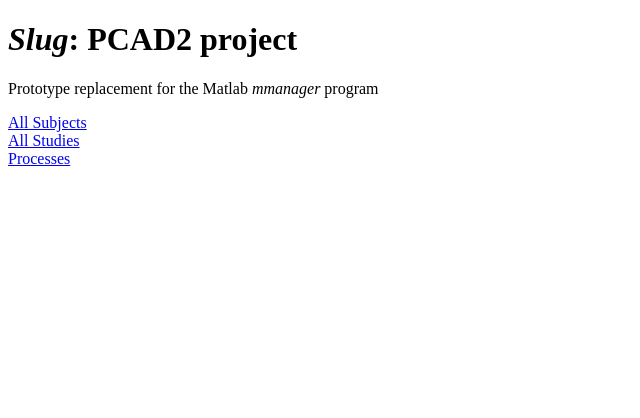
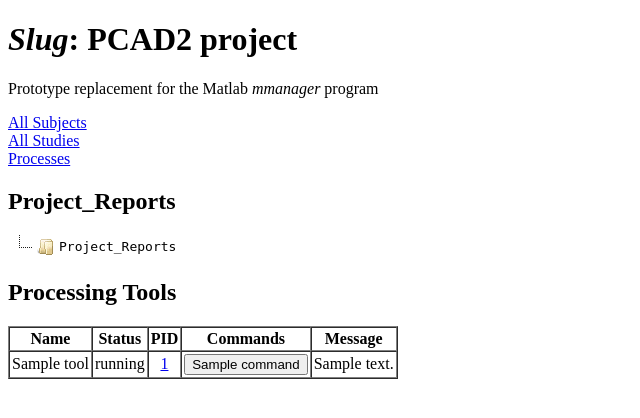
Before and after one commit to patbolan/slug, a Flask app: template templates/index.html in a window 1280 px wide. Shown: the top 418 px of the page, without its empty margins (0-640 px from the left). Run offline with Flask 3, Linux system fonts and the light colour scheme; the template is opened without the code that fills it: most values are stand-ins (such as "Sample title", 1, 10 or a date in 2020).

Commit message:
Added project-level tools

```diff
--- a/app.py
+++ b/app.py
@@ -10,8 +10,9 @@ from utils import (  # Import the utility functions
     get_file_tree,
     get_series_number_from_folder,
     get_process_file_path,
+    get_data_folder
 )
-from tools.utils import get_tools_for_study, get_tools_for_subject, execute_tool
+from tools.utils import get_tools_for_study, get_tools_for_subject, get_tools_for_project, execute_tool
 from tools.process_manager import ProcessManager
 
 import os
@@ -46,7 +47,20 @@ def handle_method_override():
 # Home
 @app.route('/')
 def index():
-    return render_template('index.html')
+
+    # Generate file tree for the Project_reports
+    project_reports_path = os.path.join(get_data_folder(), 'Project_Reports')
+    if os.path.isdir(project_reports_path):
+        file_tree = get_file_tree(project_reports_path)
+    else:
+        file_tree = []
+
+    # Get toolset
+    toolset = get_tools_for_project()
+
+    return render_template('index.html',
+                           toolset=toolset,
+                           file_tree=file_tree)
 
 # List all subjects
 @app.route('/subjects')
@@ -180,6 +194,7 @@ def study(subject_name, study_name):
 # But using the "path:" keyword, all the path information after will get assigned to one variable
 @app.route('/viewer/subjects/<subject_name>/studies/<study_name>/files/<path:file_relative_path>', methods=['GET', 'PUT'])
 @app.route('/viewer/subjects/<subject_name>/files/<path:file_relative_path>', methods=['GET', 'PUT'])
+@app.route('/viewer/files/<path:file_relative_path>', methods=['GET', 'PUT'])
 @app.route('/viewer/process/<process_id>/files/<path:file_relative_path>', methods=['GET', 'PUT'])
 def file_viewer(file_relative_path, subject_name=None, study_name=None, process_id=None):
     print(f'file_viewer: subject_name={subject_name}, file_relative_path={file_relative_path}, study_name={study_name}, process_id={process_id}')
@@ -196,9 +211,8 @@ def file_viewer(file_relative_path, subject_name=None, study_name=None, process_
         file_path = get_process_file_path(process_id, file_relative_path)
         readonly = True
     else:
-        # Todo: project-associated files? Reports?
-        print('file_viewer: unsupported file association')
-        abort(404)
+        file_path = os.path.join(get_data_folder(), file_relative_path)
+        readonly = False
 
     # HACK - the javascript sometimes adds an extra path delimiter.
     file_path = re.sub(r'/+', '/', file_path)
@@ -352,16 +366,19 @@ def dicom_series_viewer(subject_name, study_name, series_relative_path):
     return render_template('dicom_series.html', dicom_urls=dicom_urls)
 
 
-
+# TODO Not sure this function is used. There's a edit_file_page, and a file_viewer. Clean up
 @app.route('/edit/subjects/<subject_name>/studies/<study_name>/<path:file_relative_path>', methods=['POST'])
 @app.route('/edit/subjects/<subject_name>/<path:file_relative_path>', methods=['POST'])
-def edit_file(subject_name, study_name=None, file_relative_path=None):
+@app.route('/edit/<path:file_relative_path>', methods=['POST'])
+def edit_file(subject_name=None, study_name=None, file_relative_path=None):
 
     # Construct the full file path based on whether study_name is provided
     if study_name:
         file_path = get_study_file_path(subject_name, study_name, file_relative_path)
+    elif subject_name:
+        file_path = get_subject_file_path(subject_name, file_relative_path)
     else:
-        file_path = get_subject_file_path(subject_name, file_relative_path)
+        file_path = os.path.join(get_data_folder(), file_relative_path)
 
     # Check if the file exists
     if not os.path.isfile(file_path):
@@ -380,12 +397,15 @@ def edit_file(subject_name, study_name=None, file_relative_path=None):
 
 @app.route('/edit-page/subjects/<subject_name>/studies/<study_name>/<path:file_relative_path>', methods=['GET'])
 @app.route('/edit-page/subjects/<subject_name>/<path:file_relative_path>', methods=['GET'])
-def edit_file_page(subject_name, study_name=None, file_relative_path=None):
+@app.route('/edit-page/<path:file_relative_path>', methods=['GET'])
+def edit_file_page(subject_name=None, study_name=None, file_relative_path=None):
     # Construct the full file path based on whether study_name is provided
     if study_name:
         file_path = get_study_file_path(subject_name, study_name, file_relative_path)
+    elif subject_name:
+        file_path = get_subject_file_path(subject_name, file_relative_path)
     else:
-        file_path = get_subject_file_path(subject_name, file_relative_path)
+        file_path = os.path.join(get_data_folder(), file_relative_path)
 
     # Check if the file exists
     if not os.path.isfile(file_path):
@@ -402,10 +422,11 @@ def edit_file_page(subject_name, study_name=None, file_relative_path=None):
                            filepath=file_relative_path,
                            content=content)
 
-# Tool commands. Supports both study-level and subject-level tools.
+# Tool commands. Supports study-level, subject-level, and project-level tools.
+@app.route('/tools/<tool_name>/<command>/', methods=['POST'])
 @app.route('/tools/<tool_name>/<command>/subjects/<subject_name>/', methods=['POST'])
 @app.route('/tools/<tool_name>/<command>/subjects/<subject_name>/studies/<study_name>/', methods=['POST'])
-def tool_command(tool_name, command, subject_name, study_name=None):
+def tool_command(tool_name, command, subject_name=None, study_name=None):
 
     print(f"Tool: {tool_name}, Command: {command}, Subject: {subject_name}, Study: {study_name}")
     execute_tool(tool_name, command, subject_name, study_name)
--- a/templates/index.html
+++ b/templates/index.html
@@ -2,6 +2,17 @@
 <html>
 <head>
     <title>Slug: PCAD2 project</title>
+    <!-- Include jsTree CSS -->
+    <link rel="stylesheet" href="https://cdnjs.cloudflare.com/ajax/libs/jstree/3.3.12/themes/default/style.min.css" />
+    <!-- Include jQuery -->
+    <script src="https://cdnjs.cloudflare.com/ajax/libs/jquery/3.6.0/jquery.min.js"></script>
+    <!-- Include jsTree JavaScript -->
+    <script src="https://cdnjs.cloudflare.com/ajax/libs/jstree/3.3.12/jstree.min.js"></script>
+    <style>
+        #file-tree {
+            font-family: monospace; /* Use fixed-width font */
+        }
+    </style>
 </head>
 <body>
     <h1><i>Slug</i>: PCAD2 project</h1>
@@ -12,5 +23,116 @@
     <a href="{{ url_for('studies') }}">All Studies</a>
     <br>
     <a href="{{ url_for('processes') }}">Processes</a>
+
+    {% if file_tree %}
+    <h2>Project_Reports</h2>
+    <div id="file-tree"></div>
+
+    <script>
+        $(document).ready(function () {
+            $('#file-tree').jstree({
+                'core': {
+                    'data': [
+                        {
+                            'text': 'Project_Reports',
+                            'state': { 'opened': false }, // Start collapsed
+                            'children': {{ file_tree|tojson }}
+                        }
+                    ]
+                },
+                'plugins': ['types'], // Enable types plugin
+                'types': {
+                    'jstree-folder': {
+                        'icon': 'https://cdnjs.cloudflare.com/ajax/libs/jstree/3.3.12/themes/default/folder.png' // Public folder icon
+                    },
+                    'jstree-file': {
+                        'icon': 'https://cdnjs.cloudflare.com/ajax/libs/jstree/3.3.12/themes/default/file.png' // Public file icon
+                    }
+                }
+            });
+
+            // Handle double-click on files
+            $('#file-tree').on('select_node.jstree', function (e, data) {
+                const node = data.node;
+                const fileName = node.text;
+                const path = data.instance.get_path(data.node, '/');
+
+                if (fileName.endsWith('.txt') || fileName.endsWith('.csv') || fileName.endsWith('.json') || fileName.endsWith('.nii') || fileName.endsWith('.dcm') || fileName.endsWith('.png')) {
+                    const url = "{{ url_for('file_viewer', file_relative_path='') }}" + path;
+                    window.open(url, '_blank');
+                }
+            });
+        });
+    </script>
+    {% endif %}
+
+    <h2>Processing Tools</h2>
+    <table border="1" cellpadding="2" cellspacing="0">
+        <thead>
+            <tr>
+                <th>Name</th>
+                <th>Status</th>
+                <th>PID</th>
+                <th>Commands</th>
+                <th>Message</th>
+            </tr>
+        </thead>
+        <tbody>
+            {% for tool in toolset %}
+                <tr>
+                    <td>{{ tool.name }}</td>
+                    <td>{{ tool.status }}</td>
+                    <td align="center">
+                        {% if tool.pid %}
+                            <a href="{{ url_for('process_info', pid=tool.pid) }}" target="_blank">{{ tool.pid }}</a>
+
+                        {% endif %}
+                    </td>
+                    <td align="center">
+                        {% if tool.commands %}
+                            {% for command in tool.commands %}
+                                <button type="button" onclick="runToolCommand('{{ tool.name }}', '{{ command }}')">
+                                    {{ command }}
+                                </button>
+                            {% endfor %}
+                        {% endif %}
+                    </td>
+                    <td>{{ tool.message if tool.message else '' }}</td>
+                </tr>
+            {% endfor %}
+        </tbody>
+    </table>
+
+    <script>
+        function runToolCommand(toolName, command) {
+            const url = `/tools/${toolName}/${command}/`;
+
+            // Change cursor to wait
+            document.body.style.cursor = 'wait';
+
+            // Send POST request
+            fetch(url, { method: 'POST' })
+                .then(response => {
+                    if (response.ok) {
+                        return response.text();
+                    } else {
+                        throw new Error('Failed to execute command');
+                    }
+                })
+                .then(data => {
+                    console.log(data); // Log the server response
+                    // Reload the page to update the study page
+                    location.reload();
+                })
+                .catch(error => {
+                    console.error(error);
+                    alert('An error occurred while executing the command.');
+                })
+                .finally(() => {
+                    // Reset cursor to default
+                    document.body.style.cursor = 'default';
+                });
+        }
+    </script>
 </body>
 </html>
--- a/tools/__init__.py
+++ b/tools/__init__.py
@@ -1,5 +1,7 @@
 from .tool_base import ToolBase
-from .simple_tool import SimpleTool
+from .simple_study_tool import SimpleStudyTool
+from .simple_subject_tool import SimpleSubjectTool
+from .simple_project_tool import SimpleProjectTool
 from .nii_converter import NiiConverter
 from .dicom_raw_storage_cleaner import DicomRawStorageCleaner
 from .autotagger import AutoTagger
--- a/tools/simple_tool.py
+++ b/tools/simple_study_tool.py
@@ -9,10 +9,10 @@ import time
 from .tool_base import ToolBase
 from utils import get_study_file_path
 
-class SimpleTool(ToolBase):
+class SimpleStudyTool(ToolBase):
     def __init__(self, subject_name, study_name):
         super().__init__(subject_name, study_name)
-        self.name = 'simple-tool'
+        self.name = 'simple-study-tool'
         self.test_file_path = os.path.join(get_study_file_path(self.subject_name, self.study_name, 'testfile.txt'))
 
     def are_output_files_present(self):
```
Also changed, not shown: tools/simple_project_tool.py (added, +33 -0 lines), tools/utils.py (+25 -5 lines), README.md.
